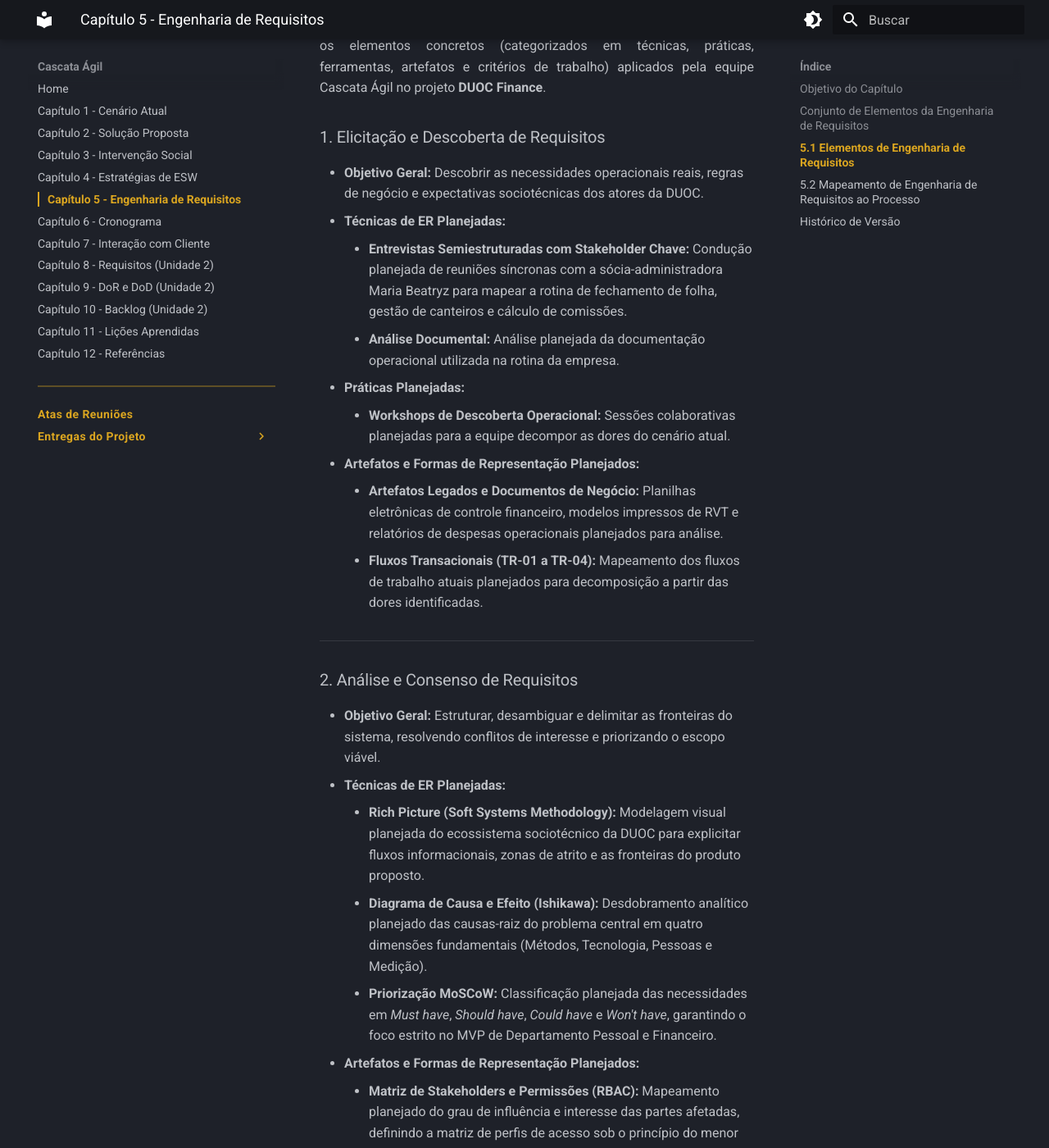
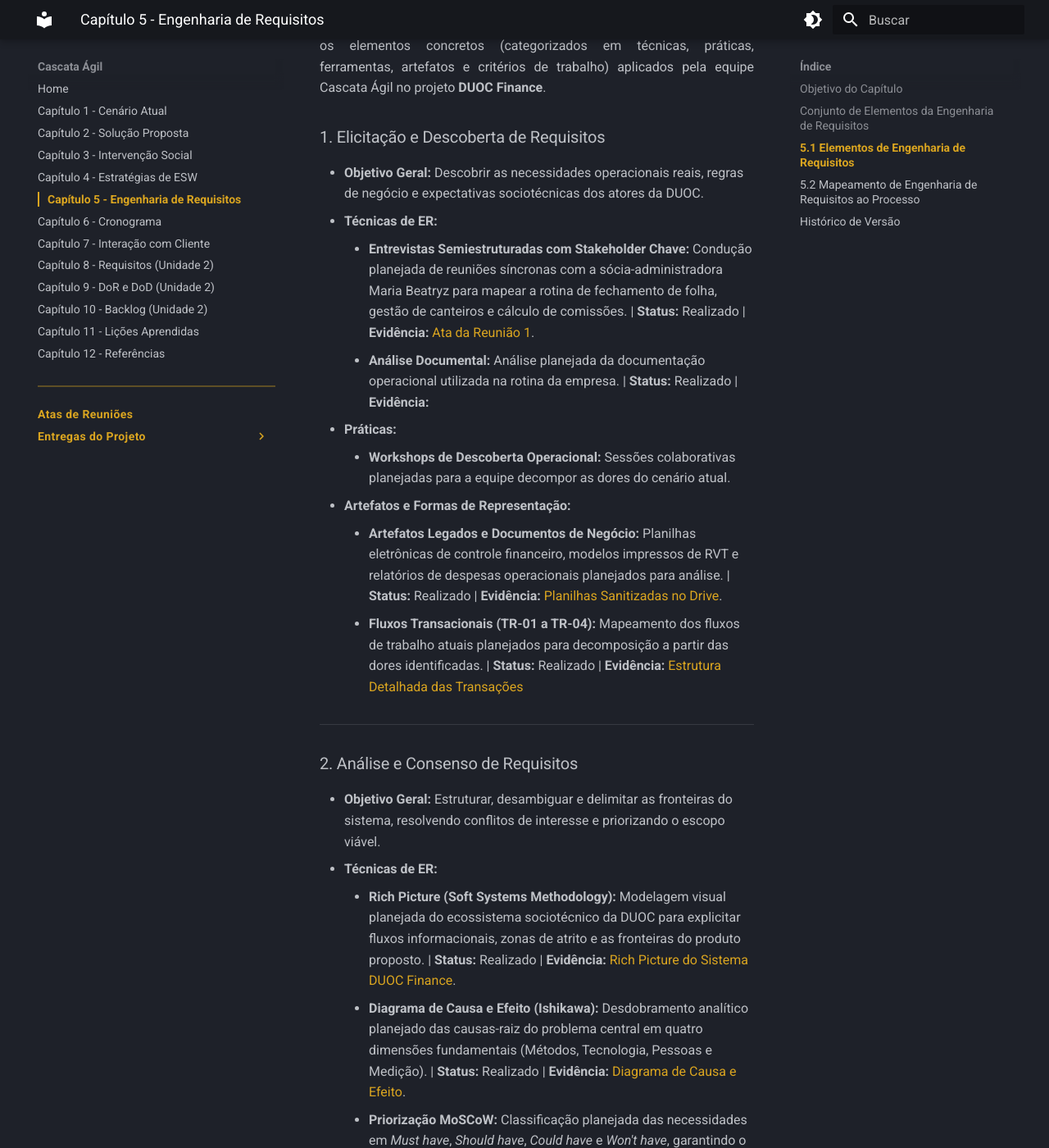
Before and after one commit to mdsreq-fga-unb/REQ-2026.2-T01-DUOC-Finance, an MkDocs documentation site: the page built from docs/engenharia-requisitos/index.md, in a window 1280 px wide and 1400 px high, scrolled down 1450 px. Shown: the whole window at 82% size. Built offline with MkDocs 1.6.1 and Material for MkDocs 9.7.7, drawn with Linux system fonts in a browser that asks for light colours; some of the changed text lies outside the part shown.

Commit message:
docs(er): atualiza status e evidencias na secao 5.1 (wip)

```diff
--- a/docs/engenharia-requisitos/index.md
+++ b/docs/engenharia-requisitos/index.md
@@ -27,78 +27,78 @@
 
 ### 1. Elicitação e Descoberta de Requisitos
 * **Objetivo Geral:** Descobrir as necessidades operacionais reais, regras de negócio e expectativas sociotécnicas dos atores da DUOC.
-*   **Técnicas de ER Planejadas:**
-    *   **Entrevistas Semiestruturadas com Stakeholder Chave:** Condução planejada de reuniões síncronas com a sócia-administradora Maria Beatryz para mapear a rotina de fechamento de folha, gestão de canteiros e cálculo de comissões.
-    *   **Análise Documental:** Análise planejada da documentação operacional utilizada na rotina da empresa.
-*   **Práticas Planejadas:**
+*   **Técnicas de ER:**
+    *   **Entrevistas Semiestruturadas com Stakeholder Chave:** Condução planejada de reuniões síncronas com a sócia-administradora Maria Beatryz para mapear a rotina de fechamento de folha, gestão de canteiros e cálculo de comissões. | **Status:** Realizado | **Evidência:** [Ata da Reunião 1](../atas/index.md#consulta-unificada-por-abas).
+    *   **Análise Documental:** Análise planejada da documentação operacional utilizada na rotina da empresa. | **Status:** Realizado | **Evidência:**
+*   **Práticas:**
     *   **Workshops de Descoberta Operacional:** Sessões colaborativas planejadas para a equipe decompor as dores do cenário atual.
-*   **Artefatos e Formas de Representação Planejados:**
-    *   **Artefatos Legados e Documentos de Negócio:** Planilhas eletrônicas de controle financeiro, modelos impressos de RVT e relatórios de despesas operacionais planejados para análise.
-    *   **Fluxos Transacionais (TR-01 a TR-04):** Mapeamento dos fluxos de trabalho atuais planejados para decomposição a partir das dores identificadas.
+*   **Artefatos e Formas de Representação:**
+    *   **Artefatos Legados e Documentos de Negócio:** Planilhas eletrônicas de controle financeiro, modelos impressos de RVT e relatórios de despesas operacionais planejados para análise. | **Status:** Realizado | **Evidência:** [Planilhas Sanitizadas no Drive](https://drive.google.com/drive/folders/1e2wQ6ub4BVfte3mmWVXGUZ4cBI2d73Sd?usp=drive_link).
+    *   **Fluxos Transacionais (TR-01 a TR-04):** Mapeamento dos fluxos de trabalho atuais planejados para decomposição a partir das dores identificadas. | **Status:** Realizado | **Evidência:** [Estrutura Detalhada das Transações](../visao-produto/capitulo-1/index.md#estrutura-detalhada-das-transacoes)
 
 ---
 
 ### 2. Análise e Consenso de Requisitos
 * **Objetivo Geral:** Estruturar, desambiguar e delimitar as fronteiras do sistema, resolvendo conflitos de interesse e priorizando o escopo viável.
-*   **Técnicas de ER Planejadas:**
-    *   **Rich Picture (Soft Systems Methodology):** Modelagem visual planejada do ecossistema sociotécnico da DUOC para explicitar fluxos informacionais, zonas de atrito e as fronteiras do produto proposto.
-    *   **Diagrama de Causa e Efeito (Ishikawa):** Desdobramento analítico planejado das causas-raiz do problema central em quatro dimensões fundamentais (Métodos, Tecnologia, Pessoas e Medição).
-    *   **Priorização MoSCoW:** Classificação planejada das necessidades em *Must have*, *Should have*, *Could have* e *Won't have*, garantindo o foco estrito no MVP de Departamento Pessoal e Financeiro.
+*   **Técnicas de ER:**
+    *   **Rich Picture (Soft Systems Methodology):** Modelagem visual planejada do ecossistema sociotécnico da DUOC para explicitar fluxos informacionais, zonas de atrito e as fronteiras do produto proposto. | **Status:** Realizado | **Evidência:** [Rich Picture do Sistema DUOC Finance](../visao-produto/capitulo-1/index.md#13-rich-picture-fluxo-sociotecnico).
+    *   **Diagrama de Causa e Efeito (Ishikawa):** Desdobramento analítico planejado das causas-raiz do problema central em quatro dimensões fundamentais (Métodos, Tecnologia, Pessoas e Medição). | **Status:** Realizado | **Evidência:** [Diagrama de Causa e Efeito](../visao-produto/capitulo-1/index.md#diagrama-de-causa-e-efeito-ishikawa).
+    *   **Priorização MoSCoW:** Classificação planejada das necessidades em *Must have*, *Should have*, *Could have* e *Won't have*, garantindo o foco estrito no MVP de Departamento Pessoal e Financeiro. | **Status:** Planejado | **Evidência:** [Backlog do Produto](../backlog/index.md).
 *   **Artefatos e Formas de Representação Planejados:**
-    *   **Matriz de Stakeholders e Permissões (RBAC):** Mapeamento planejado do grau de influência e interesse das partes afetadas, definindo a matriz de perfis de acesso sob o princípio do menor privilégio.
+    *   **Matriz de Stakeholders e Permissões (RBAC):** Mapeamento planejado do grau de influência e interesse das partes afetadas, definindo a matriz de perfis de acesso sob o princípio do menor privilégio. | **Status:** Realizado | **Evidência:** [Mapa de Stakeholders](../visao-produto/capitulo-1/index.md#16-mapa-de-stakeholders).
 
 ---
 
 ### 3. Declaração e Especificação de Requisitos
 * **Objetivo Geral:** Registrar formalmente as necessidades de software de maneira clara, verificável e compreensível para negócio e desenvolvimento.
-*   **Técnicas de ER Planejadas:**
+*   **Técnicas de ER:**
     *   **Modelagem de Dados:** Técnica de abstração planejada para estruturar o domínio da aplicação e garantir a integridade relacional entre usuários, contratos, RVTs e folha.
-*   **Artefatos e Formas de Representação Planejados:**
-    *   **Matriz de Características de Produto (CARs):** Declaração planejada das grandes capacidades da solução (CAR-01 a CAR-08), ancoradas bidirecionalmente nos Objetivos Específicos (OEs).
-    *   **Histórias de Usuário (*User Stories*):** Especificação funcional ágil planejada no padrão *"Como [papel], eu quero [ação], para que [benefício]"*, contendo critérios de aceitação detalhados em formato de lista em tópicos.
-    *   **Diagrama de Entidade-Relacionamento (DER):** Modelo relacional planejado para o banco de dados PostgreSQL.
+*   **Artefatos e Formas de Representação:**
+    *   **Matriz de Características de Produto (CARs):** Declaração planejada das grandes capacidades da solução (CAR-01 a CAR-08), ancoradas bidirecionalmente nos Objetivos Específicos (OEs). | **Status:** Realizado | **Evidência:** [Matriz CAR](../visao-produto/capitulo-2/index.md#23-caracteristicas-do-produto-car).
+    *   **Histórias de Usuário (*User Stories*):** Especificação funcional ágil planejada no padrão *"Como [papel], eu quero [ação], para que [benefício]"*, contendo critérios de aceitação detalhados em formato de lista em tópicos. | **Status:** Planejado | **Evidência:** [Backlog do Produto](../backlog/index.md).
+    *   **Diagrama de Entidade-Relacionamento (DER):** Modelo relacional planejado para o banco de dados PostgreSQL. | **Status:** Planejado | **Evidência:** [Detalhamento Metodológico da Unidade 2](../cronograma/index.md#unidade-2-fase-2-design-do-usuario-elicitacao-e-modelagem-1509-a-15102026).
 
 ---
 
 ### 4. Representação de Requisitos
 * **Objetivo Geral:** Traduzir especificações conceituais em modelos visuais tangíveis que facilitem a compreensão e o alinhamento com os usuários.
-*   **Técnicas de ER Planejadas:**
-    *   **Prototipação:** Técnica de criação de interfaces navegáveis para validação das estações de trabalho (Desktop) e dispositivos móveis (*mobile-first* para canteiro de obras).
+*   **Técnicas de ER:**
+    *   **Prototipação:** Técnica de criação de interfaces navegáveis para validação das estações de trabalho (Desktop) e dispositivos móveis (*mobile-first* para canteiro de obras). | **Status:** Planejado | **Evidência:**
     *   **Modelagem de Processos:** Elaboração planejada do passo a passo para representação dos fluxos de trabalho do sistema.
-*   **Ferramentas Planejadas:**
-    *   **Figma:** Plataforma planejada para a construção e testes dos protótipos de alta fidelidade.
-*   **Artefatos e Formas de Representação Planejados:**
-    *   **Protótipos de Alta Fidelidade:** Telas e interfaces navegáveis do sistema planejadas para desktop e mobile.
+*   **Ferramentas:**
+    *   **Figma:** Plataforma planejada para a construção e testes dos protótipos de alta fidelidade. | **Status:** Planejado | **Evidência:** [Lista de Ferramentas Previstas](../visao-produto/capitulo-2/index.md#24-tecnologias-a-serem-utilizadas-e-arquitetura).
+*   **Artefatos e Formas de Representação:**
+    *   **Protótipos de Alta Fidelidade:** Telas e interfaces navegáveis do sistema planejadas para desktop e mobile. | **Status:** Planejado | **Evidência:**
     *   **Fluxogramas de Interação e Diagramas de Atividades:** Modelos visuais planejados para detalhar o fluxo de envio e aprovação do RVT e o fechamento da folha.
 
 ---
 
 ### 5. Verificação e Validação de Requisitos (V&V)
 * **Objetivo Geral:** Assegurar a corretude técnica interna dos documentos (Verificação) e confirmar que o software atende às necessidades reais do negócio (Validação).
-*   **Técnicas de ER Planejadas:**
+*   **Técnicas de ER:**
     *   **Inspeção (Fagan Adaptado):** Aplicação planejada de listas de verificação (checklists) de qualidade técnica, completeza e conformidade gramatical na documentação.
     *   **Sessões Guiadas de Homologação:** Navegação assistida planejada com a cliente Maria Beatryz para validação das telas antes da codificação.
     *   **Testes de Aceitação de Usuário (UAT):** Execução planejada de cenários operacionais em ambiente de homologação utilizando dados sintéticos e reais anonimizados da DUOC.
-*   **Práticas Planejadas:**
+*   **Práticas:**
     *   **Revisão por Pares (*Peer Review*):** Fluxo planejado de revisão colaborativa para liberação de artefatos.
-*   **Ferramentas Planejadas:**
-    *   **GitHub:** Plataforma planejada para a gestão de código e controle do fluxo de aprovação (*Pull Requests* com aprovação de revisor independente para integração na branch `develop`).
-    *   **MkDocs:** Ferramenta planejada para publicação e visualização da documentação do projeto.
-    *   **Figma:** Ambiente planejado para a apresentação interativa dos protótipos durante as sessões de homologação.
+*   **Ferramentas:**
+    *   **GitHub:** Plataforma planejada para a gestão de código e controle do fluxo de aprovação (*Pull Requests* com aprovação de revisor independente para integração na branch `develop`). | **Status:** Realizado | **Evidência:** [GitHub do Projeto](https://mdsreq-fga-unb.github.io/REQ-2026.2-T01-DUOC-Finance/).
+    *   **MkDocs:** Ferramenta planejada para publicação e visualização da documentação do projeto. | **Status:** Realizado | **Evidência:** [GitPages do Projeto](https://mdsreq-fga-unb.github.io/REQ-2026.2-T01-DUOC-Finance/).
+    *   **Figma:** Ambiente planejado para a apresentação interativa dos protótipos durante as sessões de homologação. | **Status:** Planejado | **Evidência:** [Lista de Ferramentas Previstas](../visao-produto/capitulo-2/index.md#24-tecnologias-a-serem-utilizadas-e-arquitetura).
 *   **Critérios e Acordos de Trabalho Planejados:**
-    *   **Definition of Ready (DoR) e Definition of Done (DoD):** Acordos formais estabelecidos para reger a entrada de requisitos em desenvolvimento e a aceitação das entregas finalizadas.
+    *   **Definition of Ready (DoR) e Definition of Done (DoD):** Acordos formais estabelecidos para reger a entrada de requisitos em desenvolvimento e a aceitação das entregas finalizadas. | **Status:** Planejado | **Evidência:** [DoR e DoD](../dor-dod/index.md).
 
 ---
 
 ### 6. Organização e Atualização de Requisitos (Gestão)
 * **Objetivo Geral:** Rastrear a evolução dos requisitos ao longo do ciclo de vida, controlar mudanças de escopo e garantir a rastreabilidade bidirecional.
 *   **Práticas Planejadas:**
-    *   **Documentação Viva (*Docs as Code*):** Prática planejada de publicação contínua da documentação versionada no Git, garantindo que o portal reflita sempre o estado atual do projeto.
+    *   **Documentação Viva (*Docs as Code*):** Prática planejada de publicação contínua da documentação versionada no Git, garantindo que o portal reflita sempre o estado atual do projeto. | **Status:** Em Execução | **Evidência:** [GitPages do Projeto](https://mdsreq-fga-unb.github.io/REQ-2026.2-T01-DUOC-Finance/).
 *   **Ferramentas Planejadas:**
-    *   **GitHub (Issues, Projects e Milestones):** Plataforma planejada para o gerenciamento de configuração e rastreamento de demandas categorizadas por tipo, prioridade e marcos avaliativos de entrega.
-    *   **MkDocs:** Ferramenta planejada para gerar e manter a documentação viva da aplicação.
+    *   **GitHub (Issues, Projects e Milestones):** Plataforma planejada para o gerenciamento de configuração e rastreamento de demandas categorizadas por tipo, prioridade e marcos avaliativos de entrega. | **Status:** Realizado | **Evidência:** [GitHub do Projeto](https://mdsreq-fga-unb.github.io/REQ-2026.2-T01-DUOC-Finance/).
+    *   **MkDocs:** Ferramenta planejada para gerar e manter a documentação viva da aplicação. | **Status:** Realizado | **Evidência:** [GitPages do Projeto](https://mdsreq-fga-unb.github.io/REQ-2026.2-T01-DUOC-Finance/).
 *   **Artefatos e Formas de Representação Planejados:**
-    *   **Matriz de Rastreabilidade Bidirecional (*Forward/Backward*):** Artefato planejado que conecta cada Objetivo Específico (OE) às Características (CAR), Requisitos Funcionais (RF), commits e testes.
+    *   **Matriz de Rastreabilidade Bidirecional (*Forward/Backward*):** Artefato planejado que conecta cada Objetivo Específico (OE) às Características (CAR), Requisitos Funcionais (RF), commits e testes. | **Status:** Planejado | **Evidência:**
 
 ---
 
```
